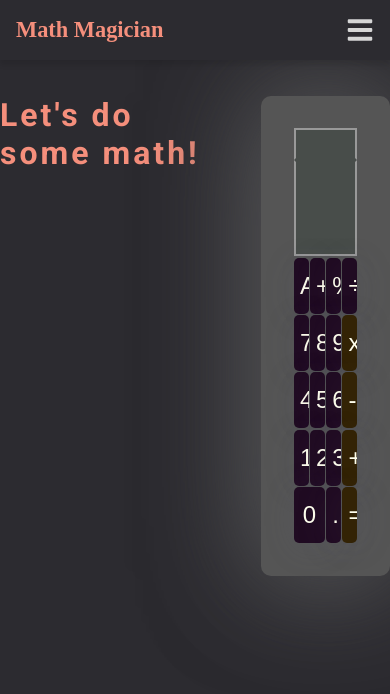
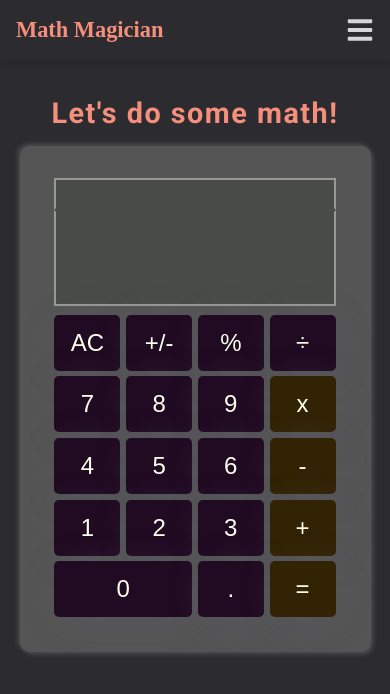
Before and after one commit to mengiefen/MathMagician-React, a React (Create React App) app: page /calculator in a window 390 px wide. Shown: the top 694 px of the page. Built offline with nearby package versions, Linux system fonts and the light colour scheme; a web font is replaced by a local one.

Commit message:
add media-query for all pages

```diff
--- a/src/components/Container/Container.css
+++ b/src/components/Container/Container.css
@@ -11,7 +11,7 @@
   margin: 0;
   padding: 0;
   width: 100vw;
-  height: 100vh;
+  min-height: 100vh;
   display: flex;
   flex-direction: column;
   align-items: center;
@@ -19,7 +19,8 @@
   font-family: 'Roboto', sans-serif;
   position: relative;
   background-color: #2c2b30;
-  overflow: hidden;
+  overflow-x: hidden;
+  overflow-y: auto;
 }
 
 .timer {
@@ -27,7 +28,6 @@
   letter-spacing: 1.5px;
   font-weight: bold;
   color: #f58f7c;
-  padding-right: 10rem;
 }
 
 .calc-page {
@@ -56,7 +56,6 @@
   align-items: center;
   justify-content: center;
   width: 100vw;
-  height: 100vh;
   background-color: #2c2b30;
   color: #f58f7c;
 }
@@ -107,6 +106,54 @@
   background-color: #555;
   color: #eee;
   box-shadow: 4px 4px 111px #4f4f51, -4px -4px 111px #4f4f51;
+}
+
+@media screen and (max-width: 768px) {
+  .calc-page {
+    top: 5rem;
+    flex-direction: column;
+    align-items: start;
+  }
+
+  .calc-page h2 {
+    margin: 1rem auto;
+    font-size: 1.8rem;
+    letter-spacing: 1.5px;
+  }
+
+  .container {
+    margin: 0 auto;
+    max-width: 90vw;
+    box-shadow: 2px 2px 5px #4f4f51, -2px -2px 5px #4f4f51;
+  }
+
+  .home-page {
+    max-width: 95%;
+    padding: 5rem 1rem;
+  }
+
+  .home-page p {
+    font-size: 1rem;
+    margin-bottom: 0.8rem;
+    line-height: 1.2;
+  }
+
+  .home-page h1 {
+    font-size: 1.5rem;
+    letter-spacing: 1px;
+  }
+
+  .quote-page {
+    align-items: start;
+    padding-top: 40%;
+  }
+
+  .quote {
+    width: 95%;
+    font-size: 1.5rem;
+    letter-spacing: 1px;
+    text-align: center;
+  }
 }
 
 .btn-holder {
```
